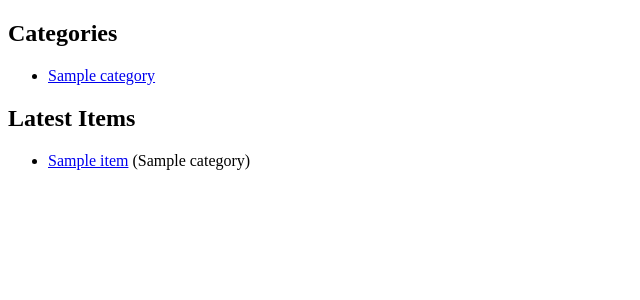
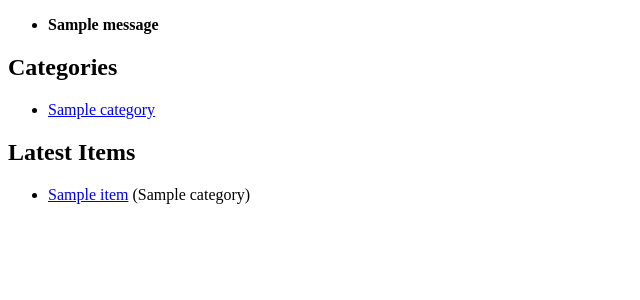
Before and after one commit to tobiasziegler/fsnd-p4-item-catalog, a Flask app: page / in a window 1280 px wide. Shown: the part 98-398 px from the top of the page, without its empty margins (0-640 px from the left). Run offline with Flask 2, Linux system fonts and the light colour scheme; tables that the repository leaves empty hold one stand-in row (values such as "Sample post"); one stand-in notice (Sample message) is shown; parts of the project's set-up code (start-up, migrations or seed data) failed here and were passed over.

Commit message:
Add message flashing display to the base page template

```diff
--- a/templates/base.html
+++ b/templates/base.html
@@ -16,6 +16,17 @@
         <a href="{{ url_for('showLogin') }}">Login</a>
         {% endif %}
     </header>
+    <div class="flash">
+        {% with messages = get_flashed_messages() %}
+        {% if messages %}
+        <ul>
+            {% for message in messages %}
+            <li><strong>{{ message }}</strong></li>
+            {% endfor %}
+        </ul>
+        {% endif %}
+        {% endwith %}
+    </div>
     <main id="page-content">{% block content %}{% endblock %}</main>
 </body>
 </html>
```
